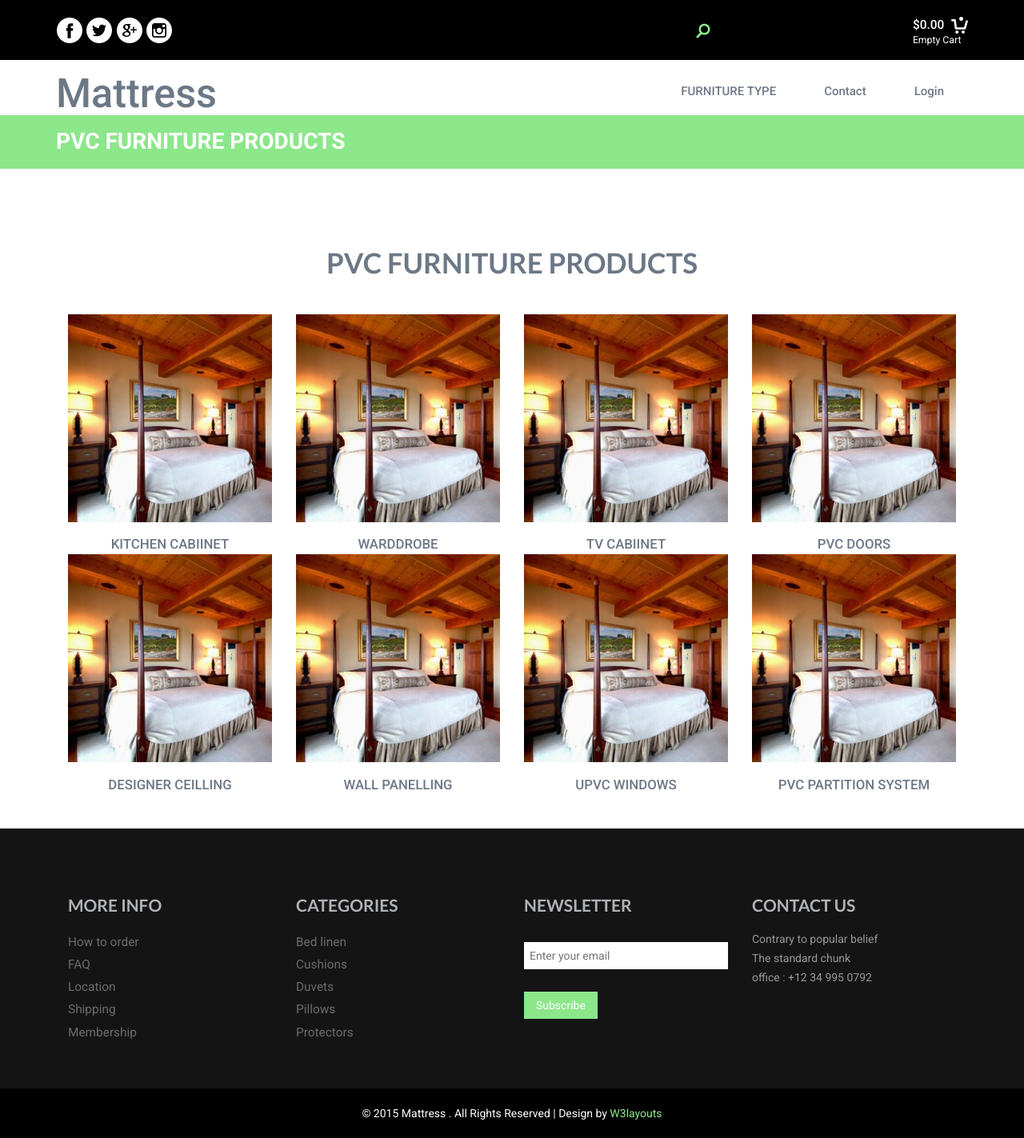
After one commit to Yashnayak2324/furniture, a Django app: page /pvc_furniture/ in a window 1280 px wide. The commit adds this page. Shown: the whole page at 80% size. Run offline with Django 3.2, Linux system fonts and the light colour scheme; some libraries are stand-ins or nearby versions.

Commit message:
contact and pvc_furnitutre page

```diff
--- a/furniture_app/admin.py
+++ b/furniture_app/admin.py
@@ -3,3 +3,4 @@ from . models import *
 # Register your models here.
 
 admin.site.register(Register)
+admin.site.register(Contact)
--- a/furniture_app/templates/base.html
+++ b/furniture_app/templates/base.html
@@ -91,10 +91,9 @@
                                     <div class="col1">
                                         <div class="h_nav">
                                             <ul>
-                                                <li><a href="{% url 'products' %}">PVC</a></li>
-
-                                                <li><a href="{% url 'products' %}">Solid</a></li>
-                                                <li><a href="{% url 'products' %}">Wooden</a></li>
+                                                <li><a href="{% url 'pvc_furniture' %}">PVC Furniture</a></li>
+                                                <li><a href="{% url 'products' %}">Solid PVC Furniture</a></li>
+                                                <li><a href="{% url 'products' %}">Wooden Furniture</a></li>
 
                                             </ul>
                                         </div>
--- /dev/null
+++ b/furniture_app/templates/pvc_furniture.html
@@ -0,0 +1,172 @@
+{% extends 'base.html' %}
+{% load static %}
+{% block content %}
+<!DOCTYPE html>
+<html>
+<head>
+	<style>
+
+	</style>
+</head>
+<body>
+<!--header-->
+	<!-- grow -->
+	<div class="grow">
+		<div class="container">
+			<h2>PVC FURNITURE PRODUCTS</h2>
+		</div>
+	</div>
+	<!-- grow -->
+<!--content-->
+{% if msg %}
+	{{msg}}
+{% endif %}
+<!--
+<section id="schedule" class="section">
+
+<div class="container">
+
+	<div class="row">
+		<div class="col-md-12">
+
+
+			<div class="main-board wow fadeInDown" data-wow-delay="0.3s">
+
+			<div class="main-board wow fadeInDown" data-wow-delay="0.3s">
+
+				<ul class="nav" role="tablist">
+					<li role="presentation"><a href=''>Abc<br><span> <br> </span></a></li>
+
+					<li role="presentation"><a href=''>pqr<br><span> <br> </span></a></li>
+
+					<li role="presentation"><a href=''>xyz<br><span> <br> </span></a></li>
+				</ul>
+			</div>
+			</div>
+		</div>
+	</div>
+
+
+</div>
+</section> -->
+
+<!--//content-->
+<div class="contact">
+
+	<div class="container">
+	<!-- <div class="contact-form"> -->
+
+<div class="content-top">
+	<h1>PVC FURNITURE PRODUCTS</h1>
+	<div class="grid-in">
+		<div class="col-md-3 grid-top simpleCart_shelfItem">
+			<a href="#" class="b-link-stripe b-animate-go  thickbox"><img class="img-responsive" src="{% static 'images/pi.jpg' %}" alt="">
+				<div class="b-wrapper">
+					<h3 class="b-animate b-from-left    b-delay03 ">
+						<span>KITCHEN CABINET</span>
+
+					</h3>
+				</div>
+			</a>
+		<p><a href="#">KITCHEN CABIINET</a></p>
+		<!-- <a href="#" class="item_add"><p class="number item_price"><i> </i>$500.00</p></a> -->
+		</div>
+		<div class="col-md-3 grid-top simpleCart_shelfItem">
+			<a href="#" class="b-link-stripe b-animate-go  thickbox"><img class="img-responsive" src="{% static 'images/pi.jpg' %}" alt="">
+				<div class="b-wrapper">
+					<h3 class="b-animate b-from-left    b-delay03 ">
+						<span>WARDDROBE</span>
+
+					</h3>
+				</div>
+			</a>
+		<p><a href="#">WARDDROBE</a></p>
+		<!-- <a href="#" class="item_add"><p class="number item_price"><i> </i>$500.00</p></a> -->
+		</div>
+		<div class="col-md-3 grid-top simpleCart_shelfItem">
+			<a href="#" class="b-link-stripe b-animate-go  thickbox"><img class="img-responsive" src="{% static 'images/pi.jpg' %}" alt="">
+				<div class="b-wrapper">
+					<h3 class="b-animate b-from-left    b-delay03 ">
+						<span>TV CABINET</span>
+
+					</h3>
+				</div>
+			</a>
+		<p><a href="#">TV CABIINET</a></p>
+		<!-- <a href="#" class="item_add"><p class="number item_price"><i> </i>$500.00</p></a> -->
+		</div>
+		<div class="col-md-3 grid-top simpleCart_shelfItem">
+			<a href="#" class="b-link-stripe b-animate-go  thickbox"><img class="img-responsive" src="{% static 'images/pi.jpg' %}" alt="">
+				<div class="b-wrapper">
+					<h3 class="b-animate b-from-left    b-delay03 ">
+						<span>PVC DOORS</span>
+
+					</h3>
+				</div>
+			</a>
+		<p><a href="#">PVC DOORS</a></p>
+		<!-- <a href="#" class="item_add"><p class="number item_price"><i> </i>$500.00</p></a> -->
+		</div>
+		<div class="col-md-3 grid-top simpleCart_shelfItem">
+			<a href="#" class="b-link-stripe b-animate-go  thickbox"><img class="img-responsive" src="{% static 'images/pi.jpg' %}" alt="">
+				<div class="b-wrapper">
+					<h3 class="b-animate b-from-left    b-delay03 ">
+						<span>DESIGNER CEILLING</span>
+
+					</h3>
+				</div>
+			</a>
+		<p><a href="#">DESIGNER CEILLING</a></p>
+		<!-- <a href="#" class="item_add"><p class="number item_price"><i> </i>$500.00</p></a> -->
+		</div>
+		<div class="col-md-3 grid-top simpleCart_shelfItem">
+			<a href="#" class="b-link-stripe b-animate-go  thickbox"><img class="img-responsive" src="{% static 'images/pi.jpg' %}" alt="">
+				<div class="b-wrapper">
+					<h3 class="b-animate b-from-left    b-delay03 ">
+						<span>WALL PANELLING</span>
+
+					</h3>
+				</div>
+			</a>
+		<p><a href="#">WALL PANELLING</a></p>
+		<!-- <a href="#" class="item_add"><p class="number item_price"><i> </i>$500.00</p></a> -->
+		</div>
+		<div class="col-md-3 grid-top simpleCart_shelfItem">
+			<a href="#" class="b-link-stripe b-animate-go  thickbox"><img class="img-responsive" src="{% static 'images/pi.jpg' %}" alt="">
+				<div class="b-wrapper">
+					<h3 class="b-animate b-from-left    b-delay03 ">
+						<span>UPVC WINDOWS</span>
+
+					</h3>
+				</div>
+			</a>
+		<p><a href="#">UPVC WINDOWS</a></p>
+		<!-- <a href="#" class="item_add"><p class="number item_price"><i> </i>$500.00</p></a> -->
+		</div>
+		<div class="col-md-3 grid-top simpleCart_shelfItem">
+			<a href="#" class="b-link-stripe b-animate-go  thickbox"><img class="img-responsive" src="{% static 'images/pi.jpg' %}" alt="">
+				<div class="b-wrapper">
+					<h3 class="b-animate b-from-left    b-delay03 ">
+						<span>PVC PARTITION SYSTEM</span>
+
+					</h3>
+				</div>
+			</a>
+		<p><a href="#">PVC PARTITION SYSTEM</a></p>
+		<!-- <a href="#" class="item_add"><p class="number item_price"><i> </i>$500.00</p></a> -->
+		</div>
+	  </div>
+	</div>
+
+
+		</div>
+		<div class="clearfix"> </div>
+	</div>
+
+</div>
+
+</div>
+
+</body>
+</html>
+{% endblock %}
--- a/furniture_app/urls.py
+++ b/furniture_app/urls.py
@@ -19,5 +19,6 @@ urlpatterns = [
     path("forget_password/",views.forget_password,name="forget_password"),
     path('change_password/',views.change_password,name='change_password'),
     path('profile/',views.profile,name='profile'),
-    path('pages/',views.pages,name='pages'),
+    path('pvc_furniture/',views.pvc_furniture,name='pvc_furniture'),
+    path('contact/',views.contact,name='contact'),
 ]
--- a/furniture_app/views.py
+++ b/furniture_app/views.py
@@ -1,5 +1,5 @@
 from furniture_app.models import Register
-from django.shortcuts import render,redirect
+from django.shortcuts import render,redirect, resolve_url
 from .models import *
 from django.core.mail import send_mail
 from random import *
@@ -264,5 +264,18 @@ def profile(request):
         return render(request,"profile.html",{'user':register})
 
 
-def pages(request):
-    return render(request,"pages.html")
+def pvc_furniture(request):
+    return render(request,"pvc_furniture.html")
+
+def contact(request):
+    if request.method=="POST":
+        vname=request.POST['name']
+        vemail=request.POST['email']
+        vsubject=request.POST['subject']
+        vmessage=request.POST['message']
+
+        Contact.objects.create(Name=vname,Email=vemail,Subject=vsubject,Message=vmessage)
+        msg="Contact Saved Successfully"
+        return render(request,'contact.html',{'msg':msg})
+    else:
+        return render(request,'contact.html')
```
Also changed, not shown: furniture_app/models.py (+9 -0 lines), furniture_app/templates/contact.html (+11 -6 lines), furniture_app/templates/pages.html (deleted, +0 -99 lines), db.sqlite3, furniture_app/migrations/0007_contact.py (added).
